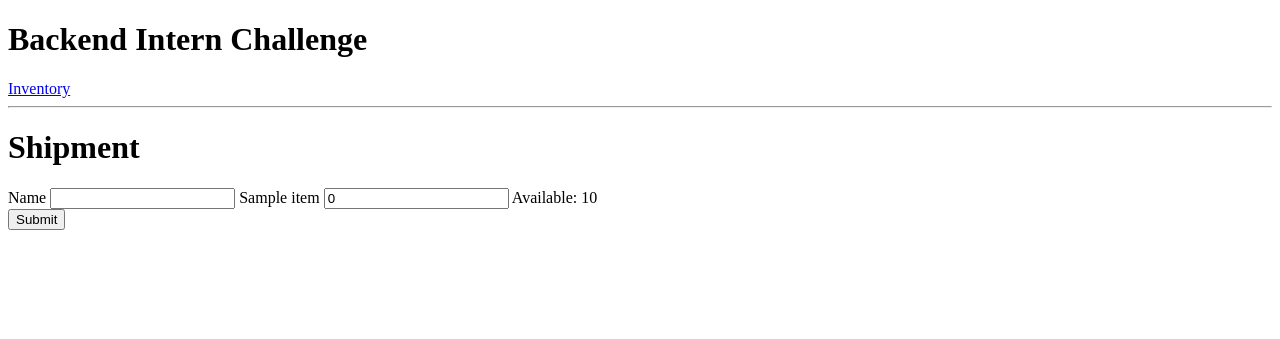
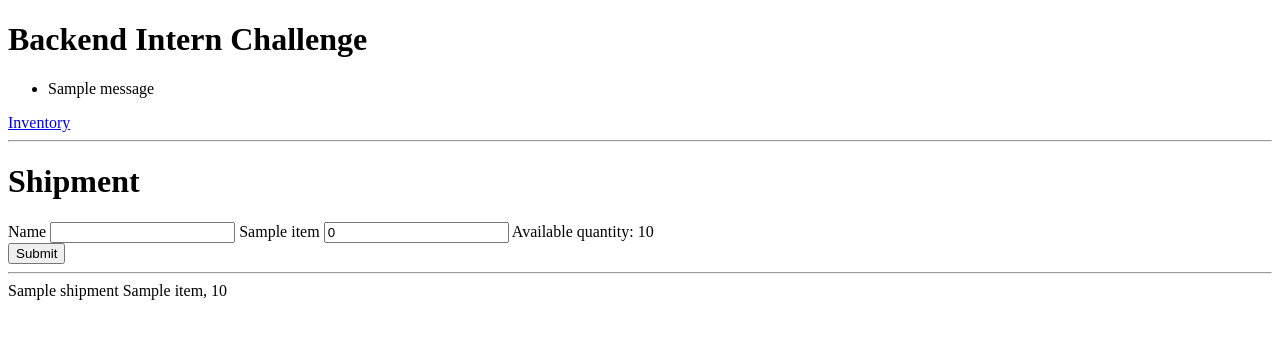
Before and after one commit to swasnaiktik/fuzzy-eureka, a Python web app: template App/templates/shipment.html in a window 1280 px wide. Shown: the top 339 px of the page. Run offline with Jinja, Linux system fonts and the light colour scheme; the template is opened without the code that fills it: most values are stand-ins (such as "Sample title", 1, 10 or a date in 2020); one stand-in notice (Sample message) is shown.

Commit message:
Shipment creation, display and item display functions working

```diff
--- a/App/templates/main.html
+++ b/App/templates/main.html
@@ -7,6 +7,15 @@
 </head>
 <body>
     <h1>Backend Intern Challenge</h1>
+    {% with messages = get_flashed_messages() %}
+        {% if messages %}
+            <ul class=flashes>
+                {% for message in messages %}
+                    <li>{{ message }}</li>
+                {% endfor %}
+            </ul>
+        {% endif %}
+    {% endwith %}
 
     {% block changeLink %} {% endblock %}
     <hr>
--- a/App/templates/shipment.html
+++ b/App/templates/shipment.html
@@ -11,11 +11,18 @@
     <label for="Name">Name</label>
     <input id="Name" type="text" name="Name" required/>
     {% for item in itemList %}
-        <label for="{{'item-'+loop.index|string}}">{{item.name}}</label>
-        <input id="{{'item-'+loop.index|string}}" type="number" name="{{item.name}}" value="0" required/>
-        Available: {{item.quantity}}<br/>
+        <label for="{{item.name}}">{{item.name}}</label>
+        <input id="{{item.name}}" type="number" name="{{item.name}}" value="0" required/>
+        Available quantity: {{item.quantity}}<br/>
     {% endfor %}
-    <input name="length" value="{{itemList | length}}" hidden>
     <input type="submit" />
-</form>
+</form><hr/>
+
+    {% for shipment in shipmentList %}
+        {{shipment.name}}
+        {% for item in shipment.items %}
+            {{ item.item.name }}, {{item.quantity}}
+        {% endfor %}</hr>
+    {% endfor %}
+
 {% endblock %}
```
Also changed, not shown: App/shipment.py (+19 -3 lines).
